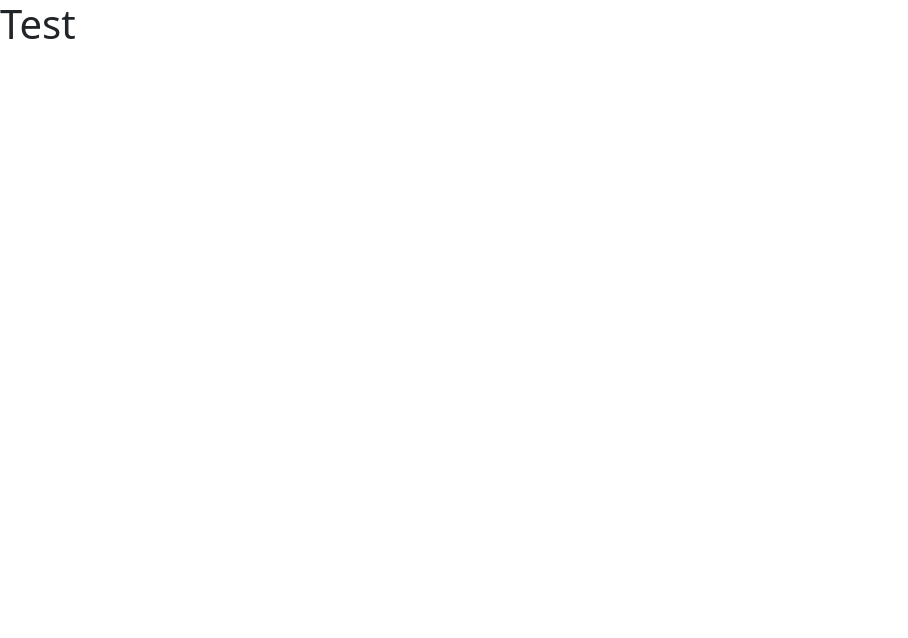
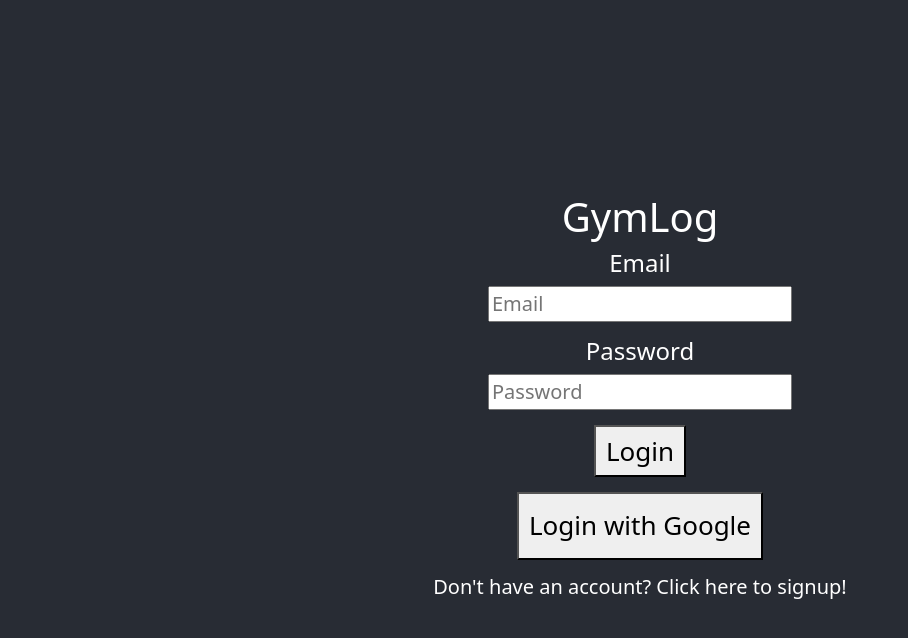
Before and after one commit to anthonynbui/GymLog, a React (Create React App) app: page / in a window 1280 px wide. Shown: the top 638 px of the page, without its empty margins (0-908 px from the left). Built offline with nearby package versions, Linux system fonts and the light colour scheme.

Commit message:
github hosting

```diff
--- a/src/App.js
+++ b/src/App.js
@@ -8,18 +8,17 @@ import { Routes, Route, BrowserRouter } from "react-router-dom";
 
 function App() {
   return (
-    <h1>Test</h1>
-    // <div>
-    //   <BrowserRouter>
-    //     {/* A <Switch> looks through its children <Route>s and
-    //         renders the first one that matches the current URL. */}
-    //     <Routes>
-    //       <Route path="/" element={<Login />} />
-    //       <Route path="/feed" element={<Feed />} />
-    //       <Route path="/signup" element={<Signup />} />
-    //     </Routes>
-    //   </BrowserRouter>
-    // </div>
+    <div>
+      <BrowserRouter>
+        {/* A <Switch> looks through its children <Route>s and
+            renders the first one that matches the current URL. */}
+        <Routes>
+          <Route path="/" element={<Login />} />
+          <Route path="/feed" element={<Feed />} />
+          <Route path="/signup" element={<Signup />} />
+        </Routes>
+      </BrowserRouter>
+    </div>
   );
 }
 
```
